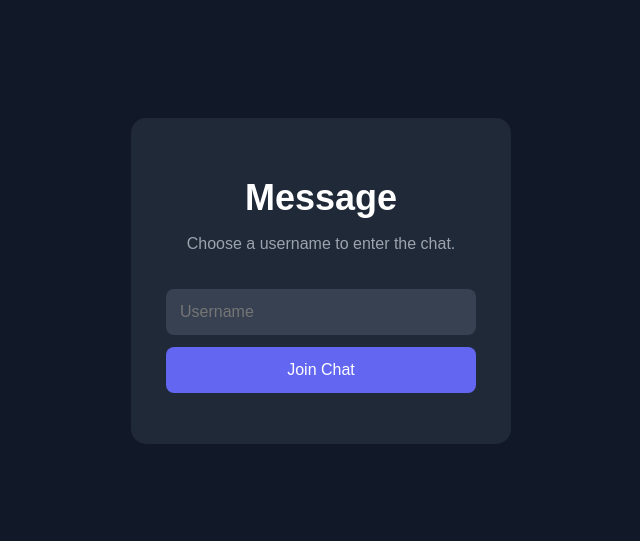
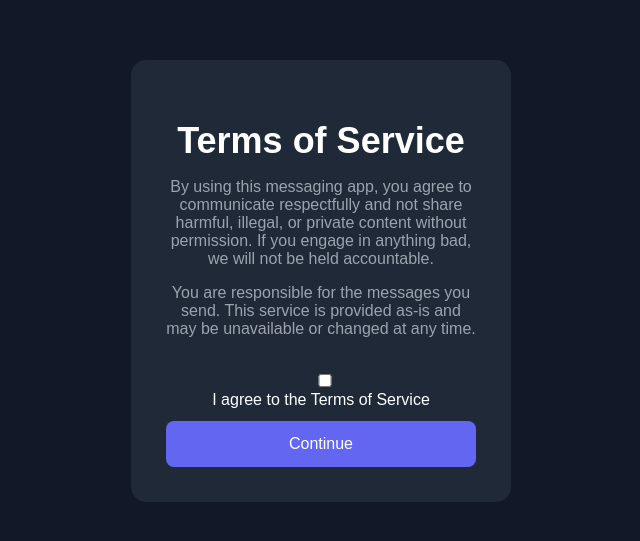
Before and after one commit to TomLabs-official/messaging-app, a website: page public/index.html in a window 1280 px wide. Shown: the part 119-660 px from the top of the page, without its empty margins (319-959 px from the left). Drawn offline with nearby package versions, Linux system fonts and the light colour scheme; no server answers.

Commit message:
your message here

```diff
--- a/public/app.js
+++ b/public/app.js
@@ -4,9 +4,12 @@ let currentUsername = "";
 let currentChat = "general";
 let currentRecipient = "";
 
+const termsScreen = document.getElementById("termsScreen");
 const loginScreen = document.getElementById("loginScreen");
 const app = document.getElementById("app");
 
+const termsCheckbox = document.getElementById("termsCheckbox");
+const acceptTermsButton = document.getElementById("acceptTermsButton");
 const usernameInput = document.getElementById("usernameInput");
 const joinButton = document.getElementById("joinButton");
 const loginError = document.getElementById("loginError");
@@ -31,6 +34,16 @@ const userList = document.getElementById("userList");
 // --------------------
 // LOGIN
 // --------------------
+
+termsCheckbox.addEventListener("change", () => {
+    acceptTermsButton.disabled = !termsCheckbox.checked;
+});
+
+acceptTermsButton.addEventListener("click", () => {
+    termsScreen.classList.add("hidden");
+    loginScreen.classList.remove("hidden");
+    usernameInput.focus();
+});
 
 joinButton.addEventListener("click", joinChat);
 
--- a/public/index.html
+++ b/public/index.html
@@ -4,17 +4,35 @@
     <meta charset="UTF-8">
     <meta name="viewport" content="width=device-width, initial-scale=1.0">
 
-    <title>Message</title>
+    <title>Google Classroom</title>
 
     <link rel="stylesheet" href="style.css">
 </head>
 
 <body>
 
+    <!-- Terms of Service screen -->
+    <div id="termsScreen" class="screen">
+        <div class="loginBox">
+            <h1>Terms of Service</h1>
+            <p>By using this messaging app, you agree to communicate respectfully and not share harmful, illegal, or private content without permission. If you engage in anything bad, we will not be held accountable.</p>
+            <p>You are responsible for the messages you send. This service is provided as-is and may be unavailable or changed at any time.</p>
+
+            <label>
+                <input id="termsCheckbox" type="checkbox">
+                I agree to the Terms of Service
+            </label>
+
+            <button id="acceptTermsButton" disabled>
+                Continue
+            </button>
+        </div>
+    </div>
+
     <!-- Username screen -->
-    <div id="loginScreen" class="screen">
+    <div id="loginScreen" class="screen hidden">
         <div class="loginBox">
-            <h1>Message</h1>
+            <h1>message</h1>
             <p>Choose a username to enter the chat.</p>
 
             <input
@@ -40,7 +58,7 @@
         <aside class="sidebar">
 
             <div class="logo">
-                Message
+                Tom's Messaging
             </div>
 
             <div class="myUsername">
```
